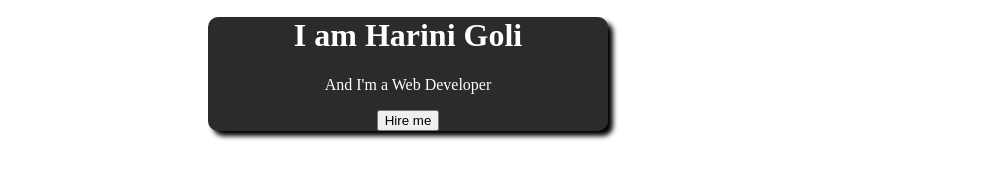
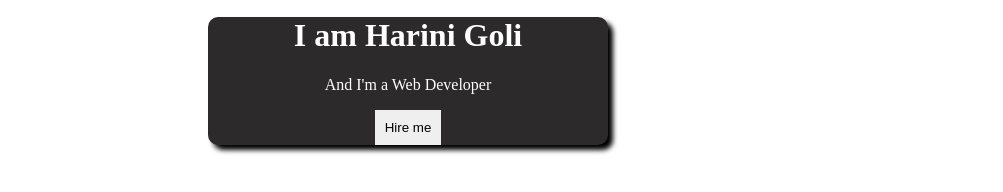
Before and after one commit to harinigoli/portfolio, a plain HTML site: page index.html in a window 1280 px wide. Shown: the part 388-580 px from the top of the page, 0-1003 px from the left. Drawn offline with Linux system fonts and the light colour scheme.

Commit message:
Update portfolio.css

```diff
--- a/portfolio.css
+++ b/portfolio.css
@@ -79,3 +79,7 @@ span{
     font-size: 20px;
 
 }
+button{
+    border:10px;
+    padding:10px
+}
```
